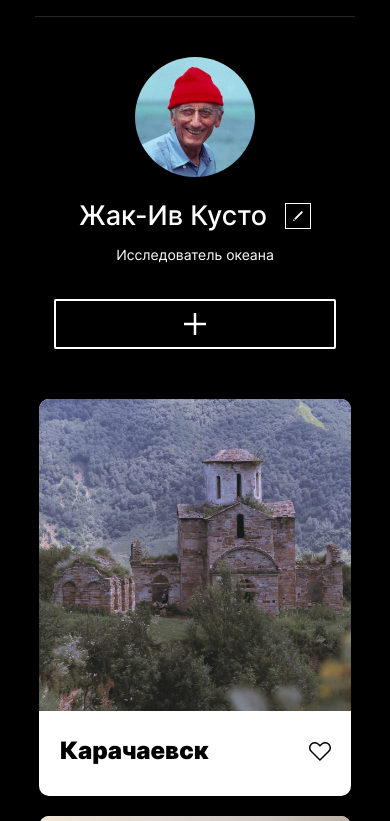
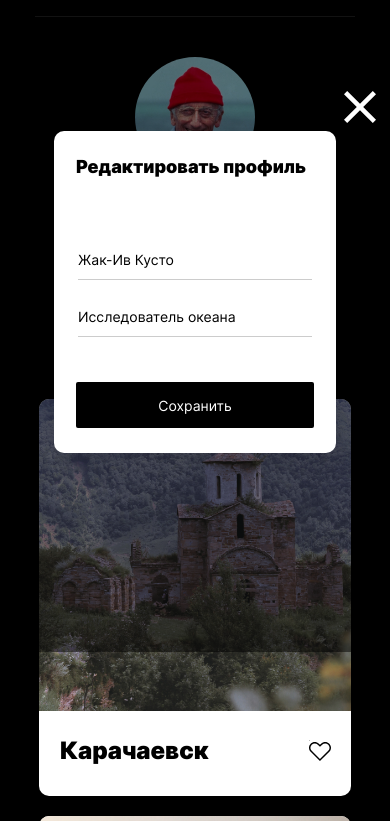
Before and after one commit to Pr9nek/mesto-project, a plain HTML site: page index.html in a window 390 px wide. Shown: the part 68-889 px from the top of the page. Drawn offline with Linux system fonts and the light colour scheme; files whose address does not match are found by name.

Commit message:
ready with readme, nojekyll and popup adaptive

```diff
--- a/blocks/form/__button/form__button.css
+++ b/blocks/form/__button/form__button.css
@@ -19,3 +19,11 @@
     .form__button[type="submit"]  {
         background-color: #000;
 }
+
+@media screen and (max-width: 767px) {
+    .form__button {
+        font-size: 14px;
+        line-height: 17px;
+        height: 46px;
+    }
+}
--- a/blocks/popup/__close/popup__close.css
+++ b/blocks/form/__close/form__close.css
@@ -1,4 +1,4 @@
-.popup__close {
+.form__close {
     width: 32px;
     height: 32px;
     position: absolute;
@@ -8,7 +8,17 @@
     background-repeat: no-repeat;
 }
 
-.popup__close:hover {
+.form__close:hover {
     cursor: pointer;
     opacity: .6;
 }
+
+@media screen and (max-width: 380px) {
+    .form__close {
+        width: 20px;
+        height: 20px;
+        background-size: cover;
+        top: -36px;
+        right: 0px;
+    }
+}
--- a/blocks/form/__name/form__name.css
+++ b/blocks/form/__name/form__name.css
@@ -1,5 +1,7 @@
 .form__name {
     padding: 0;
+    max-height: 27px;
+    padding-bottom: 13px;
     border: 0;
     box-sizing: border-box;
     border-bottom: 1px solid rgba(0, 0, 0, 0.2);
--- a/blocks/form/__save/form__save.css
+++ b/blocks/form/__save/form__save.css
@@ -1,7 +1,6 @@
 .form__save {
     padding: 0;
     padding-top: 48px;
-    padding-bottom: 37px;
     border: 0;
     display: flex;
     justify-content: center;
@@ -9,3 +8,11 @@
     margin-left: 36px;
     margin-right: 36px;
 }
+
+@media screen and (max-width: 767px) {
+    .form__save {
+        margin-left: 22px;
+        margin-right: 22px;
+        padding-top: 45px;
+    }
+}
--- a/blocks/form/__status/form__status.css
+++ b/blocks/form/__status/form__status.css
@@ -1,6 +1,8 @@
 .form__status {
+    max-height: 27px;
     padding: 0;
-    padding-top:30px;
+    padding-bottom: 13px;
+    margin-top:30px;
     border: 0;
     box-sizing: border-box;
     border-bottom: 1px solid rgba(0, 0, 0, 0.2);
--- a/blocks/form/__title/form__title.css
+++ b/blocks/form/__title/form__title.css
@@ -1,4 +1,5 @@
 .form__title {
+    max-height: 23px;
     margin: 0;
     font-weight: 900;
     font-size: 24px;
@@ -7,3 +8,11 @@
     padding-top: 34px;
     padding-bottom: 54px;
 }
+
+@media screen and (max-width: 767px) {
+    .form__title {
+        font-size: 18px;
+        line-height: 22px;
+        padding: 25px 22px 75px;
+    }
+}
--- a/blocks/form/__user/form__user.css
+++ b/blocks/form/__user/form__user.css
@@ -6,3 +6,10 @@
     padding-left: 36px;
     padding-right: 36px;
 }
+
+@media screen and (max-width: 767px) {
+    .form__user {
+        padding-left: 22px;
+        padding-right: 22px;
+    }
+}
--- /dev/null
+++ b/blocks/form/form.css
@@ -0,0 +1,9 @@
+.form {
+    min-height: 330px;
+}
+
+@media screen and (max-width: 767px) {
+    .form {
+        min-height: 322px;
+    }
+}
--- a/blocks/popup/__container/popup__container.css
+++ b/blocks/popup/__container/popup__container.css
@@ -7,3 +7,9 @@
     box-shadow: 0px 0px 25px rgba(0, 0, 0, 0.15);
     border-radius: 10px;
 }
+
+@media screen and (max-width: 767px) {
+    .popup__container {
+        max-width: 282px;
+    }
+}
--- a/index.html
+++ b/index.html
@@ -8,9 +8,9 @@
     <title>Mesto-project</title>
 </head>
 <body class="page">
-    <div class="popup">
+    <div class="popup popup_opened">
         <div class="popup__container">
-            <div class="popup__close"></div>
+            <div class="form__close"></div>
             <form class="form">
                 <h2 class="form__title">Редактировать профиль</h2>
                 <fieldset class="form__user">
--- a/pages/index.css
+++ b/pages/index.css
@@ -4,12 +4,13 @@
 @import url(../blocks/popup/popup.css);
 @import url(../blocks/popup/_opened/popup_opened.css);
 @import url(../blocks/popup/__container/popup__container.css);
-@import url(../blocks/popup/__close/popup__close.css);
+@import url(../blocks/form/form.css);
 @import url(../blocks/form/__title/form__title.css);
 @import url(../blocks/form/__user/form__user.css);
 @import url(../blocks/form/__name/form__name.css);
 @import url(../blocks/form/__status/form__status.css);
 @import url(../blocks/form/__save/form__save.css);
+@import url(../blocks/form/__close/form__close.css);
 @import url(../blocks/form/__button/form__button.css);
 @import url(../blocks/header/header.css);
 @import url(../blocks/header/__logo/header__logo.css);
```
Also changed, not shown: README.md, 1 other file.
